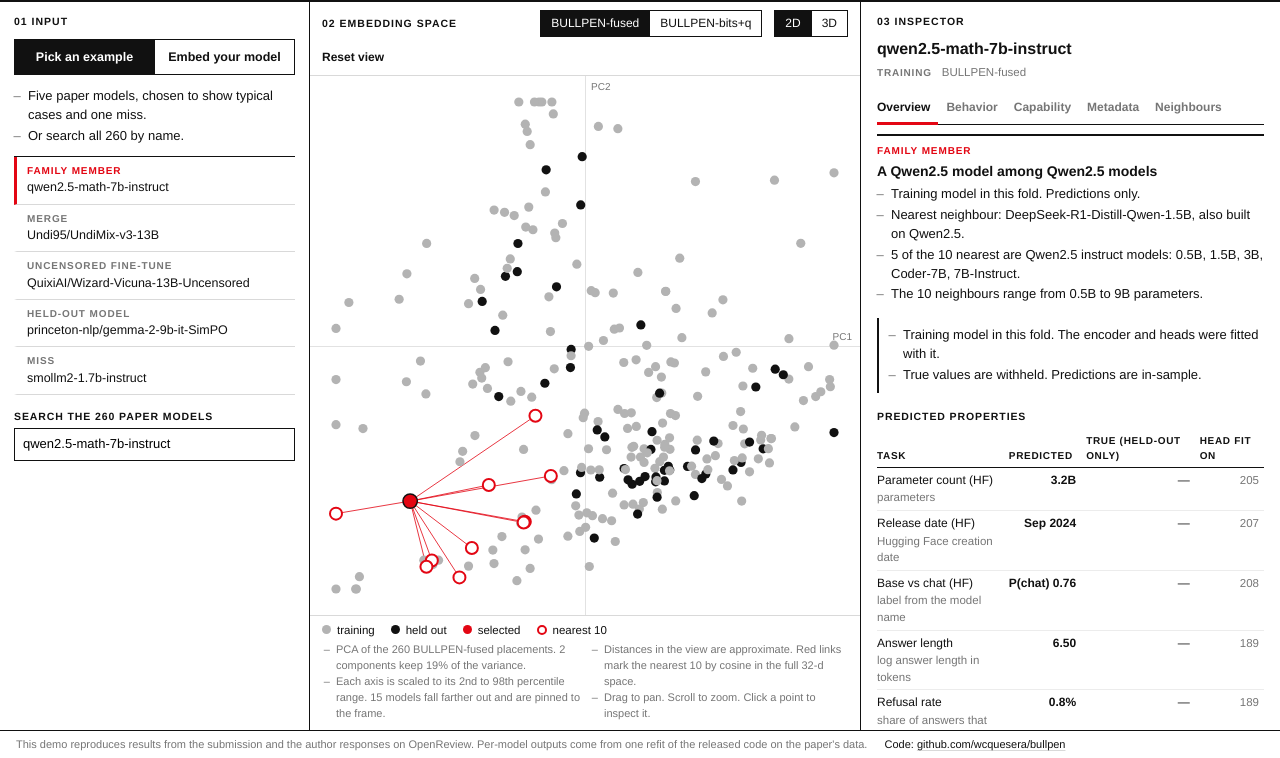
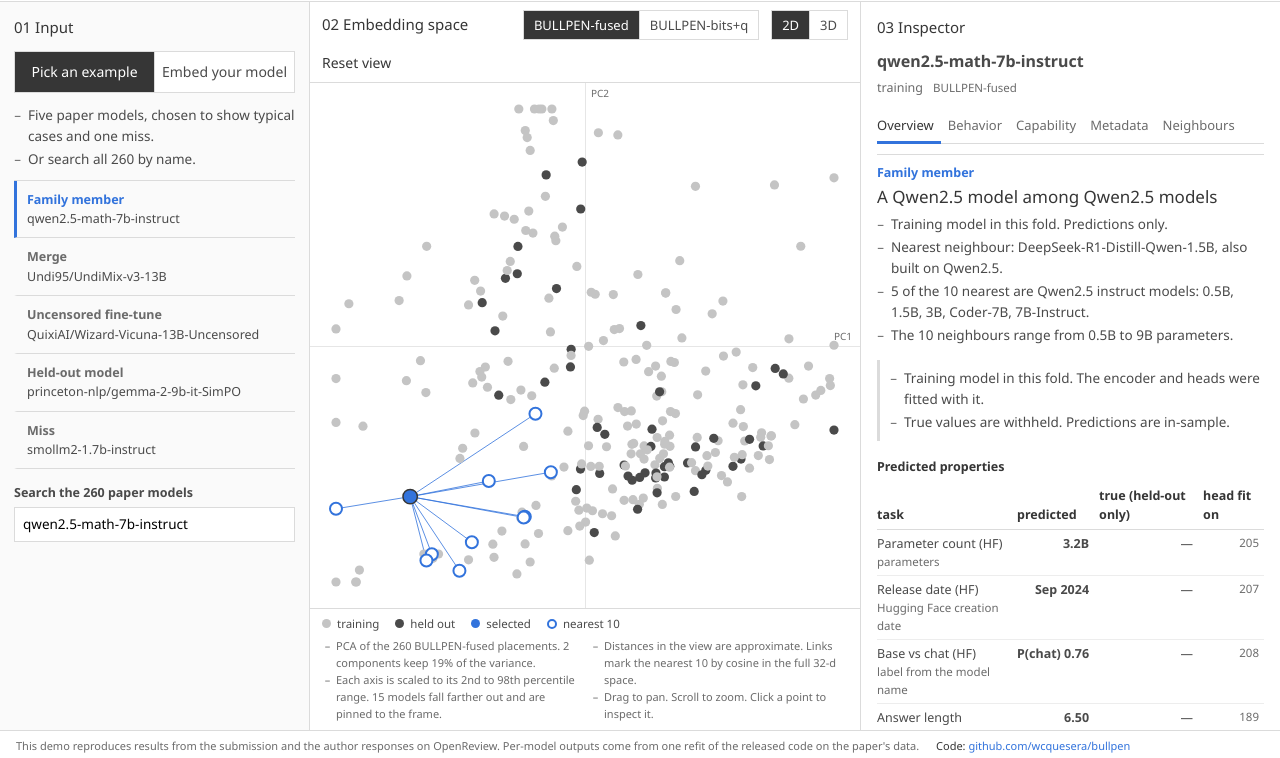
Before and after one commit to wcquesera/bullpen, a plain HTML site: page index.html in a window 1280 px wide. Shown: the part 42-800 px from the top of the page. Drawn offline with Linux system fonts and the light colour scheme; a web font is replaced by a local one.

Commit message:
Update demo site

```diff
--- a/css/style.css
+++ b/css/style.css
@@ -1,10 +1,22 @@
-/* Theme: Swiss / International Typographic Style (grotesque sans, black on white, one red accent,
- * hairline rules, flush-left, no radius, shadows or gradients) with Tufte-style data ink in the plot. */
+@import url("https://fonts.googleapis.com/css?family=Google+Sans:400,500,700|Noto+Sans:400,700");
+/* Theme: academic project page in the Nerfies / Bulma style (https://nerfies.github.io/).
+ * Google Sans headings, Noto Sans body, #4a4a4a text on white, Bulma link blue #3273dc as the one
+ * accent (selection, neighbours, upload, active tab), light grey rules, square corners. */
 :root {
-  --ink: #111; --ink-2: #444; --muted: #767676; --rule: #d9d9d9; --hair: #ececec; --tint: #f4f4f4;
-  --accent: #e30613; --paper: #fff;
-  --bar-h: 44px; --foot-h: 28px;
-  --font: "Helvetica Neue", Helvetica, Inter, Arial, sans-serif;
+  --ink: #363636;
+  --ink-2: #4a4a4a;
+  --muted: #6b6b6b;
+  --rule: #dbdbdb;
+  --hair: #ededed;
+  --tint: #f5f5f5;
+  --accent: #3273dc;
+  --paper: #fff;
+  --plot-train: #c4c4c4;
+  --plot-held: #4a4a4a;
+  --plot-rule: #e6e6e6;
+  --bar-h: 44px;
+  --foot-h: 28px;
+  --font: "Noto Sans", "Helvetica Neue", Arial, sans-serif;
   --mono: ui-monospace, "SF Mono", Menlo, Consolas, monospace;
 }
 * { box-sizing: border-box; border-radius: 0; }
@@ -145,3 +157,49 @@ dialog .close:hover { color: var(--accent); }
   .caption { columns: 1; }
   .foot { height: auto; white-space: normal; }
 }
+
+/* project-page type and spacing (layered over the rules above) */
+body { color: var(--ink-2); font-size: 13.5px; line-height: 1.55; }
+.brand b, h2, h3, .insp-head h3, .story h4, .pane-title, .seg button, .tabs button, .primary, .link {
+  font-family: "Google Sans", "Noto Sans", sans-serif;
+}
+a { color: var(--accent); text-decoration: none; }
+a:hover { text-decoration: underline; color: var(--accent); }
+.brand b { font-size: 22px; font-weight: 500; letter-spacing: 0; color: var(--ink); }
+.bar { height: var(--bar-h); border-bottom: 1px solid var(--rule); }
+.link { font-weight: 500; font-size: 14px; }
+.left, .right { border-color: var(--rule); }
+.left { background: #fafafa; }
+.pane-title, h4, .field-label, .tbl th, .example b, .story .kind, .tag { text-transform: none; letter-spacing: 0; font-size: 12.5px; }
+.pane-title { font-size: 15px; font-weight: 500; color: var(--ink); background: inherit; padding: 14px 0 10px; }
+.left .pane-title { background: #fafafa; }
+.seg { border-color: var(--rule); }
+.seg button { font-size: 13px; }
+.seg button + button { border-left-color: var(--rule); }
+.seg button.on { background: var(--ink); color: #fff; }
+.seg.two-path button { font-weight: 500; font-size: 14px; padding: 9px 6px; }
+.examples { border-top-color: var(--rule); }
+.example { background: transparent; padding: 9px 0 9px 10px; }
+.example b { color: var(--muted); }
+.example.on b { color: var(--accent); }
+#pick, .file { border-color: var(--rule); background: #fff; }
+.primary { background: var(--ink); font-weight: 500; font-size: 14px; }
+.primary:hover { background: #000; }
+#bar { background: var(--accent); }
+.tbl th { border-bottom-color: var(--rule); color: var(--ink); }
+.tabs { border-bottom-color: var(--rule); }
+.tabs button { font-weight: 500; font-size: 14px; }
+.story { border-top: 1px solid var(--rule); }
+.story h4 { font-size: 17px; font-weight: 500; }
+.note { border-left: 3px solid var(--rule); }
+.tag.held { color: var(--ink); }
+.foot { border-top-color: var(--rule); }
+dialog { border: 1px solid var(--rule); }
+
+/* fixes from the pane-by-pane check under this theme */
+.tabs button { font-size: 13px; padding: 6px 7px 5px; }                 /* five tabs fit the 420px pane */
+.tbl { font-size: 12.5px; }
+.tbl td a { word-break: normal; overflow-wrap: anywhere; }             /* break model ids at - or /, not mid-word */
+.tag { font-weight: 500; }
+.errors { border-left-color: #cc0f35; }                                 /* errors in Bulma danger red, not the link blue */
+.errors h4, .pipeline li.error, .pipeline li.error::before { color: #cc0f35; }
--- a/js/app.js
+++ b/js/app.js
@@ -16,11 +16,15 @@
   };
   const SPACE_NAME = { fused: "BULLPEN-fused", bitsq: "BULLPEN-bits+q" };
   const MONTHS = ["Jan", "Feb", "Mar", "Apr", "May", "Jun", "Jul", "Aug", "Sep", "Oct", "Nov", "Dec"];
-  // Swiss theme (see css/style.css): black on white, one red accent
-  const THEME = {
-    ink: "#111", paper: "#fff", train: "#b3b3b3", held: "#111", accent: "#e30613", rule: "#e2e2e2",
-    muted: "#767676", font: '"Helvetica Neue", Helvetica, Inter, Arial, sans-serif',
-  };
+  // plot colours and font come from the CSS variables in css/style.css (the canvas uses the same palette as the page)
+  let THEME;
+  function readTheme() {
+    const cs = getComputedStyle(document.documentElement), v = (k) => cs.getPropertyValue(k).trim();
+    return {
+      ink: v("--ink"), paper: v("--paper"), train: v("--plot-train"), held: v("--plot-held"), accent: v("--accent"),
+      rule: v("--plot-rule"), muted: v("--muted"), font: v("--font"),
+    };
+  }
   const GROUPS = {
     behavior: {
       title: "Behavior",
@@ -109,7 +113,7 @@
     const lines = [
       `PCA of the 260 ${SPACE_NAME[S.space]} placements. ${k} components keep ${(100 * evr).toFixed(0)}% of the variance.`,
       `Each axis is scaled to its 2nd to 98th percentile range. ${clipped} models fall farther out and are pinned to the frame.`,
-      "Distances in the view are approximate. Red links mark the nearest 10 by cosine in the full 32-d space.",
+      "Distances in the view are approximate. Links mark the nearest 10 by cosine in the full 32-d space.",
       (S.mode === "3d" ? "Drag to rotate" : "Drag to pan") + ". Scroll to zoom. Click a point to inspect it.",
     ];
     $("#caption").replaceChildren(...lines.map((t) => el("li", { text: t })));
@@ -276,7 +280,7 @@
       S.upload = msg;
       msgBox.replaceChildren(el("div", { class: "ok" },
         el("b", { text: `Embedded with ${SPACE_NAME[msg.space]}.` }),
-        ul(["Shown as a red square in the middle pane.", `Nearest: ${name(MODELS[msg.neighbours[0].i].id)} (cosine ${msg.neighbours[0].sim.toFixed(3)}).`])));
+        ul(["Shown as a square in the middle pane.", `Nearest: ${name(MODELS[msg.neighbours[0].i].id)} (cosine ${msg.neighbours[0].sim.toFixed(3)}).`])));
       setSpace(msg.space, false);
       S.tab = "overview";
       select("upload");
@@ -382,6 +386,8 @@
       INDEX = { fused: BP.normRows(fused), bitsq: BP.normRows(bitsq) };
       $("#n-train").textContent = enc.protocol.n_train;
       $("#n-held").textContent = enc.protocol.n_heldout;
+      await document.fonts.ready;  // so canvas labels use the web font from the first draw
+      THEME = readTheme();
       plot = new ScatterPlot($("#plot"), THEME);
       window.BPPlot = plot;  // used by the screenshot script to find points
       setupControls();
```
